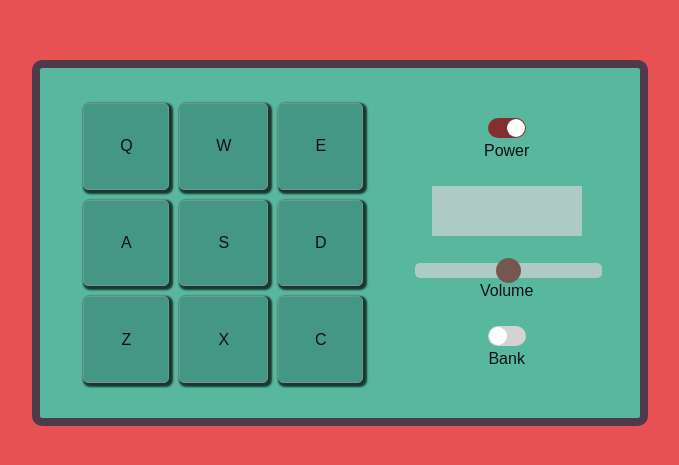
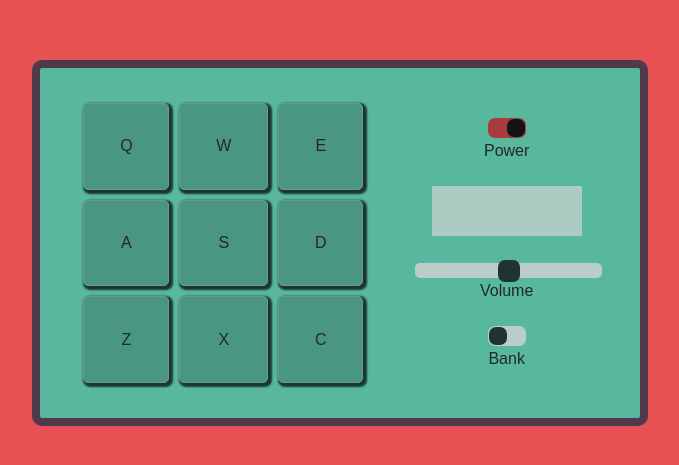
Before and after one commit to BalintMendli/drum-machine, a React (Create React App) app: page / in a window 1280 px wide. Shown: the part 157-622 px from the top of the page, without its empty margins (300-979 px from the left). Built offline with nearby package versions, Linux system fonts and the light colour scheme; a web font is replaced by a local one.

Commit message:
Change colors and switches

```diff
--- a/src/App.css
+++ b/src/App.css
@@ -1,6 +1,6 @@
 .App {
   text-align: center;
-  color: #141014;
+  color: #232921;
   height: 100vh;
   width: 100vw;
   display: flex;
@@ -49,7 +49,7 @@
 .drum-pad{
   border: 1px solid #6f9990;
   border-radius: 5px;
-  background-color: #459785;
+  background-color: #499781;
   box-shadow: 2px 2px 2px 2px rgba(0, 0, 0, 0.7);
   display: flex;
   align-items: center;
@@ -59,11 +59,11 @@
 }
 
 .drum-pad:hover{
-  background-color:#539e8e;
+  background-color:#50A88F;
 }
 
 .drum-pad:active, .down{
-  background-color: #ffa500 !important;
+  background-color: #E8C547 !important;
 }
 
 .switch {
@@ -73,7 +73,9 @@
   height: 20px;
 }
 
-.switch input {display:none;}
+.switch input {
+  display:none;
+}
 
 .slider {
   position: absolute;
@@ -83,8 +85,13 @@
   right: 0;
   bottom: 0;
   background-color: #d3d3d3;
-  transition: .4s;
-  border-radius: 20px;
+  transition: .2s;
+  border-radius: 7px;
+  opacity: 0.8;
+}
+
+.slider:hover{
+  opacity: 1;
 }
 
 .slider:before {
@@ -94,17 +101,22 @@
   width: 18px;
   left: 1px;
   bottom: 1px;
-  background-color: white;
+  background-color: #121317;
   transition: .4s;
-  border-radius: 50%;
+  border-radius: 7px;
 }
 
 input:checked + .slider {
-  background-color: #832f30;
+  background-color: #d3d3d3;
+}
+
+input:checked + .slider.power{
+  background-color: #A93B3D;
+  opacity:1;
 }
 
 input:focus + .slider {
-  box-shadow: 0 0 1px #832f30;
+  box-shadow: 0 0 1px #7E2D2E;
 }
 
 input:checked + .slider:before {
@@ -127,7 +139,7 @@ input:checked + .slider:before {
   border-radius: 5px;
   background: #d3d3d3;
   outline: none;
-  opacity: 0.7;
+  opacity: 0.8;
   -webkit-transition: .2s;
   transition: opacity .2s;
 }
@@ -139,17 +151,17 @@ input:checked + .slider:before {
 .rslider::-webkit-slider-thumb {
   -webkit-appearance: none;
   appearance: none;
-  width: 25px;
-  height: 25px;
-  border-radius: 50%;
-  background: #832f30;
+  width: 22px;
+  height: 22px;
+  border-radius: 7px;
+  background: #121317;
   cursor: pointer;
 }
 
 .rslider::-moz-range-thumb {
-  width: 25px;
-  height: 25px;
-  border-radius: 50%;
-  background: #832f30;
+  width: 22px;
+  height: 22px;
+  border-radius: 7px;
+  background: #121317;
   cursor: pointer;
 }
--- a/src/App.js
+++ b/src/App.js
@@ -105,7 +105,7 @@ class App extends Component {
             <div id="power">
               <label className="switch">
                 <input type="checkbox" defaultChecked onChange={this.handlePower}/>
-                <span className="slider"></span>
+                <span className="slider power"></span>
               </label>
               <div id="power-switch-label">Power</div>
             </div>
```
